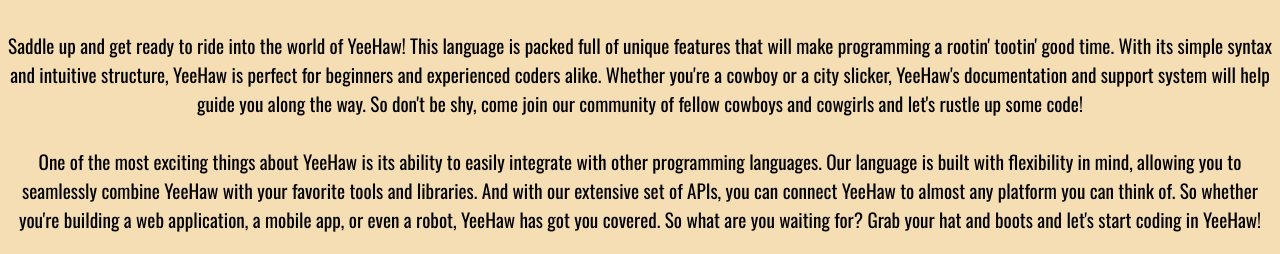
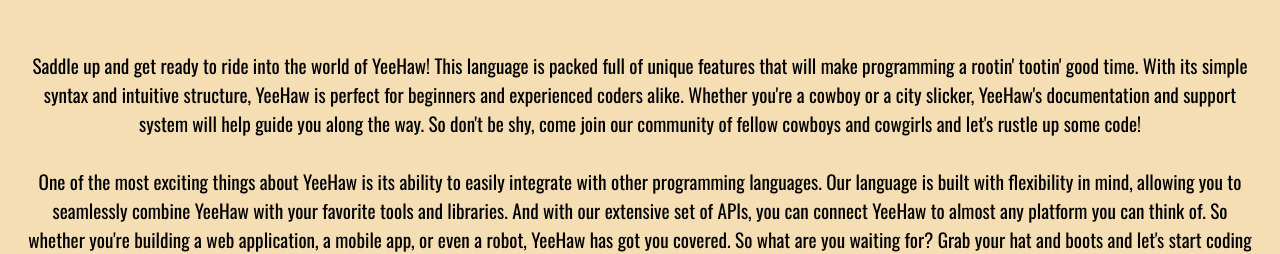
Before and after one commit to alex-armknecht/YeeHaw, a website: page index.html in a window 1280 px wide. Shown: the part 657-911 px from the top of the page. Drawn offline with nearby package versions, Linux system fonts and the light colour scheme.

Commit message:
Update index.html

```diff
--- a/index.html
+++ b/index.html
@@ -64,6 +64,9 @@
     }
     tr {
       text-align: left;
+    }
+    p {
+      padding: 20px;
     }
   </style>
 </head>
```
